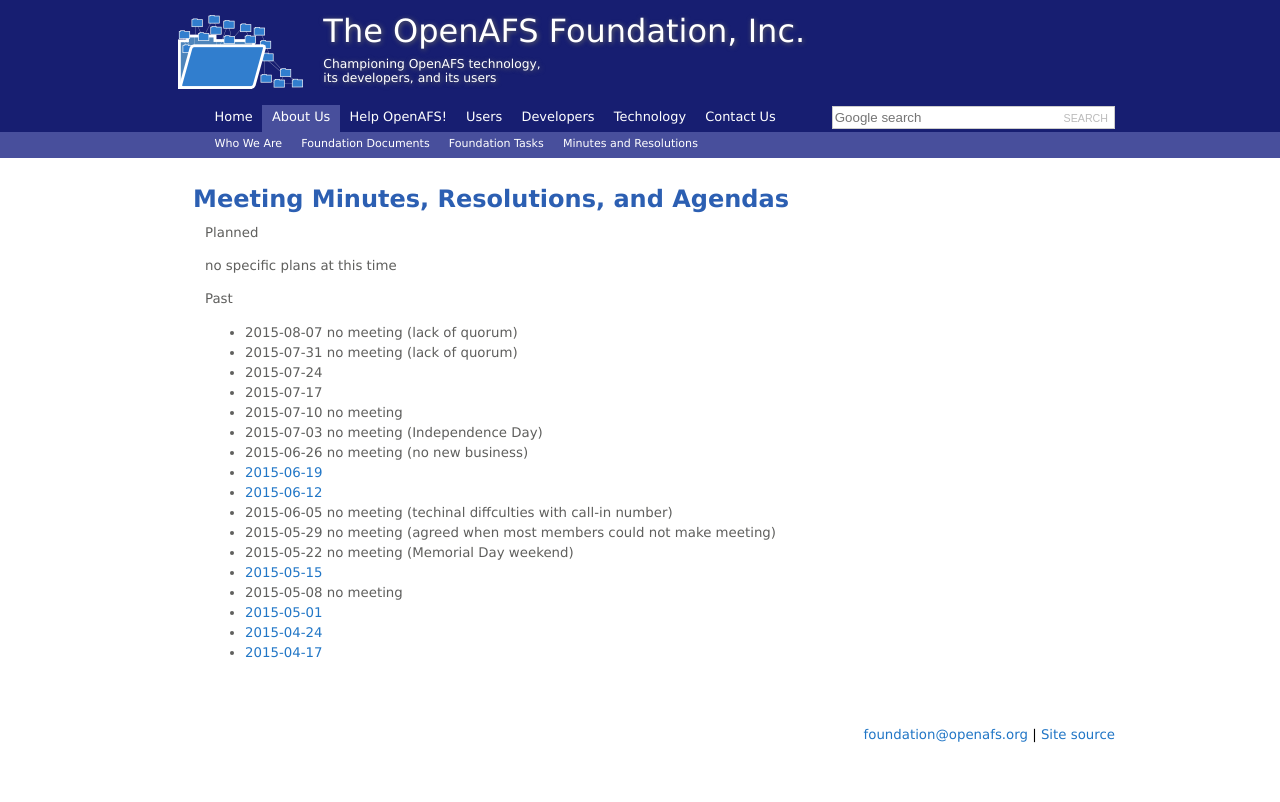
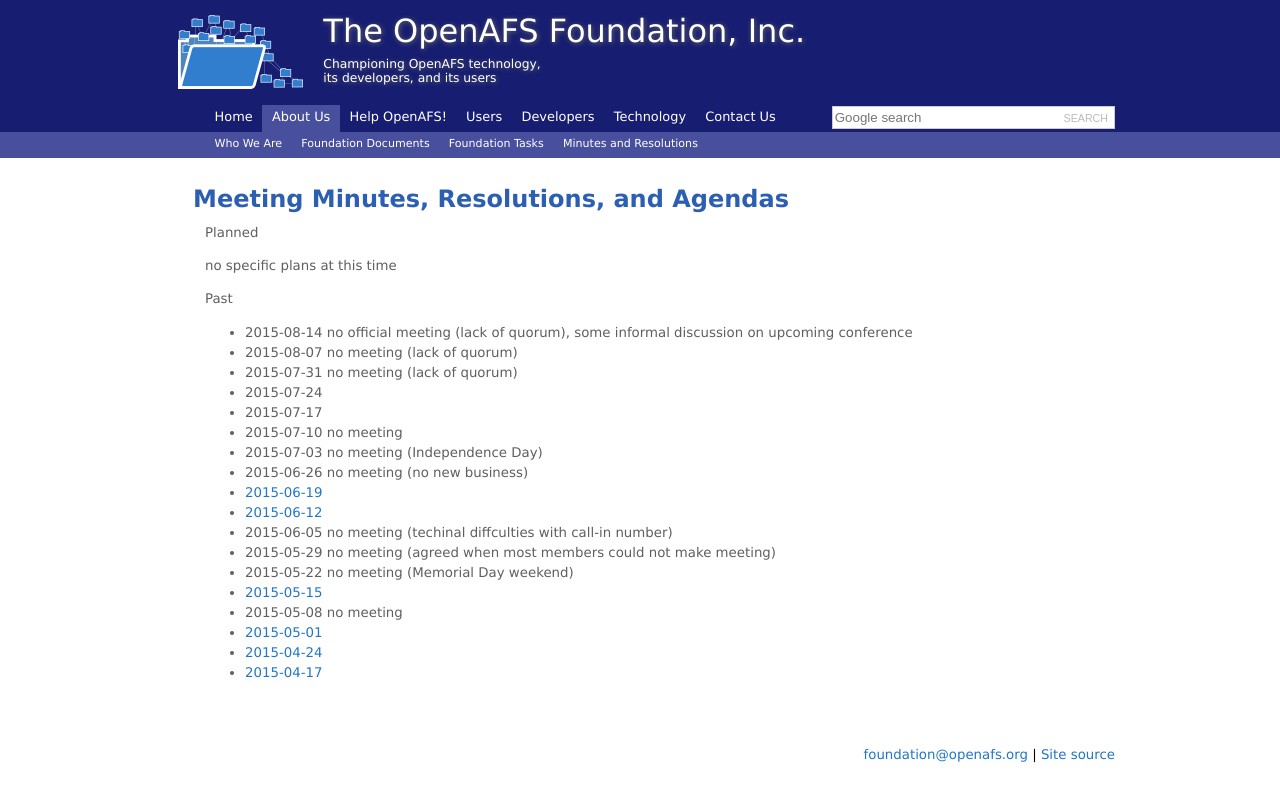
Before and after one commit to openafsfoundation/openafsfoundation.org, a Jekyll site: the page built from about/minutes/index.md, in a window 1280 px wide. Shown: the top 802 px of the page. Built offline with Jekyll 4.4.1, drawn with Linux system fonts in a browser that asks for light colours.

Commit message:
added reference to most recent non-meeting

```diff
--- a/about/minutes/index.md
+++ b/about/minutes/index.md
@@ -11,6 +11,7 @@
 
 Past
 
+* 2015-08-14 no official meeting (lack of quorum), some informal discussion on upcoming conference
 * 2015-08-07 no meeting (lack of quorum)
 * 2015-07-31 no meeting (lack of quorum)
 * 2015-07-24
```
